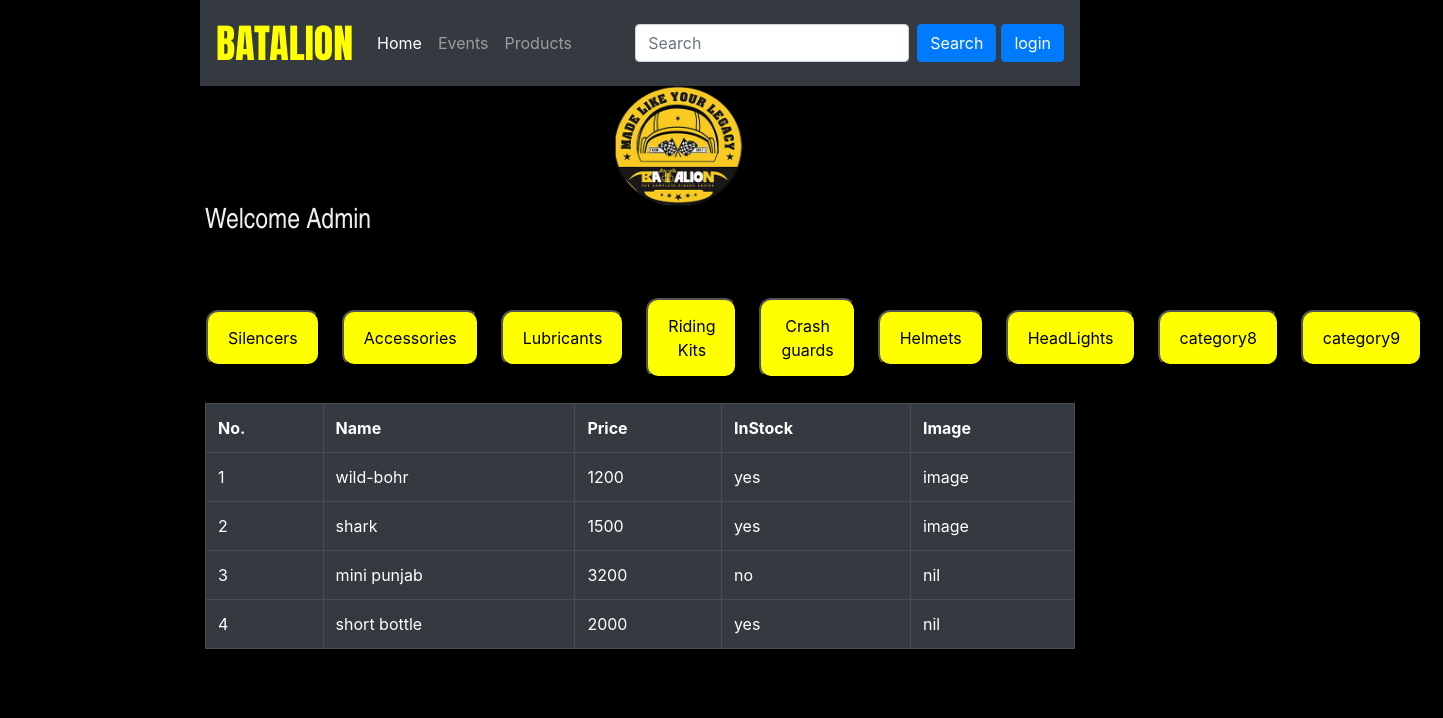
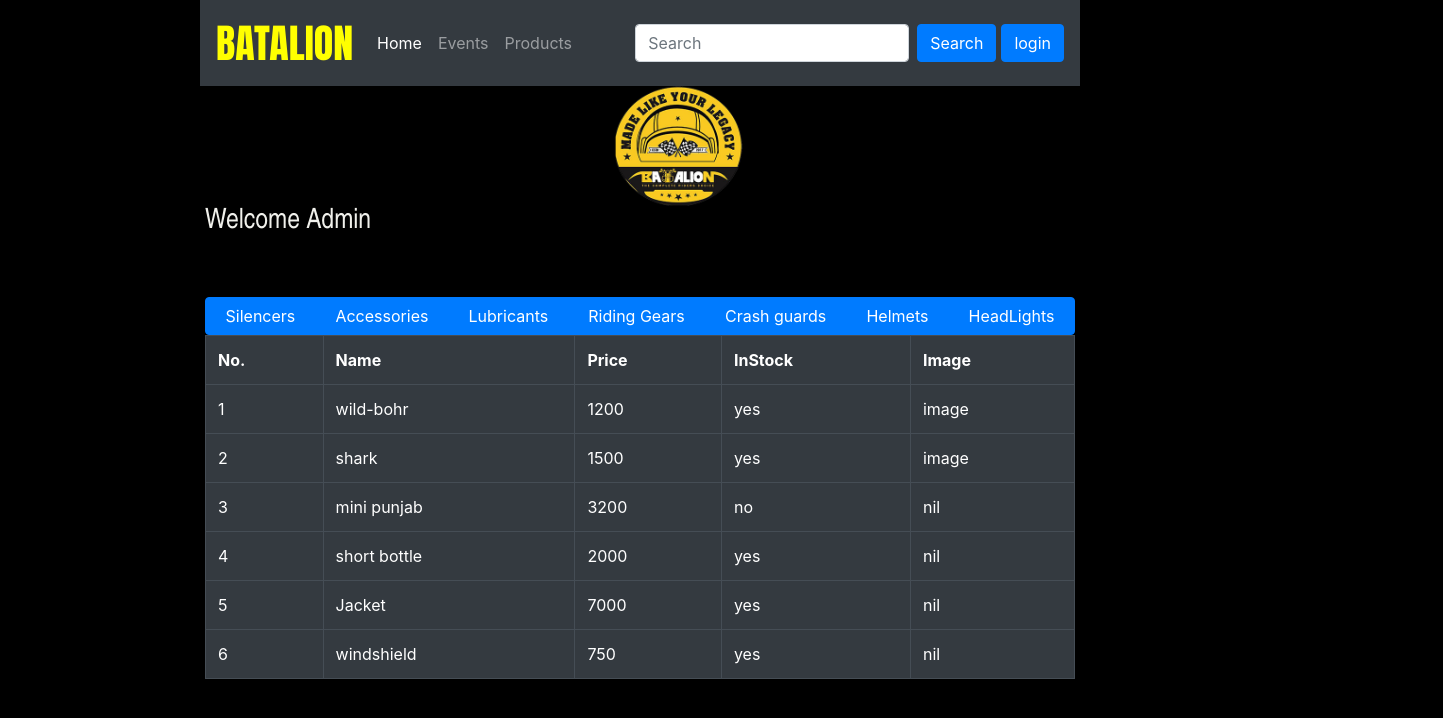
Before and after one commit to Parthan-Akon/Batallion, an Angular app in the folder Batallion/: page /login in a window 1280 px wide. Shown: the top 718 px of the page, 1443 px wide, since content can reach past the window. Built offline with nearby package versions, Linux system fonts and the light colour scheme.

Commit message:
new nav bar

```diff
--- a/Batallion/src/app/inventory-control/inventory.component.html
+++ b/Batallion/src/app/inventory-control/inventory.component.html
@@ -7,11 +7,20 @@
         <div><span>
                 <hr></span></div>
         <br>
+        <div class="btn-group" style="width: 100%">
+            <button type="button" class="btn btn-primary">Silencers</button>
+            <button type="button" class="btn btn-primary">Accessories</button>
+            <button type="button" class="btn btn-primary">Lubricants</button>
+            <button type="button" class="btn btn-primary">Riding Gears</button>
+            <button type="button" class="btn btn-primary">Crash guards</button>
+            <button type="button" class="btn btn-primary">Helmets</button>
+            <button type="button" class="btn btn-primary">HeadLights</button>
 
-        <table name=table1>
+          </div>
+        <!--<table name=table1>
             <tr>
 
-                <td><button name="category1" class="button" click="OpenSilencers()">Silencers</button></td>
+                <td><button name="category1" class="button" (click)="OpenSilencers()">Silencers</button></td>
                 <td><button name="category2" class="button">Accessories</button></td>
                 <td><button name="category3" class="button">Lubricants</button></td>
                 <td><button name="category4" class="button">Riding Kits</button></td>
@@ -22,7 +31,7 @@
                 <td><button name="category9" class="button">category9</button></td>
 
             </tr>
-        </table>
+        </table> -->
         <br>
         <inv-data></inv-data>
     </div>
--- a/Batallion/src/app/shared/data.service.ts
+++ b/Batallion/src/app/shared/data.service.ts
@@ -10,27 +10,47 @@
         name:'wild-bohr',
         price:1200,
         instock: 'yes',
-        image:'image'
+        image:'image',
+        category:'silencer'
     },
     {
         id:2,
         name: 'shark',
         price:1500,
         instock: 'yes',
-        image: 'image'
+        image: 'image',
+        category:'silencer'
     },
     {
         id:3,
         name: 'mini punjab',
         price: 3200,
         instock: 'no',
-        image: 'nil'
+        image: 'nil',
+        category:'silencer'
     },
     {
         id:4,
         name: 'short bottle',
         price: 2000,
         instock: 'yes',
-        image: 'nil'
+        image: 'nil',
+        category:'silencer'
+    },
+    {
+        id:5,
+        name: 'Jacket',
+        price: 7000,
+        instock: 'yes',
+        image:'nil',
+        category:'ridingGears'
+    },
+    {
+        id:6,
+        name: 'windshield',
+        price: 750,
+        instock:'yes',
+        image:'nil',
+        category: 'accessories'
     }
 ]
```
